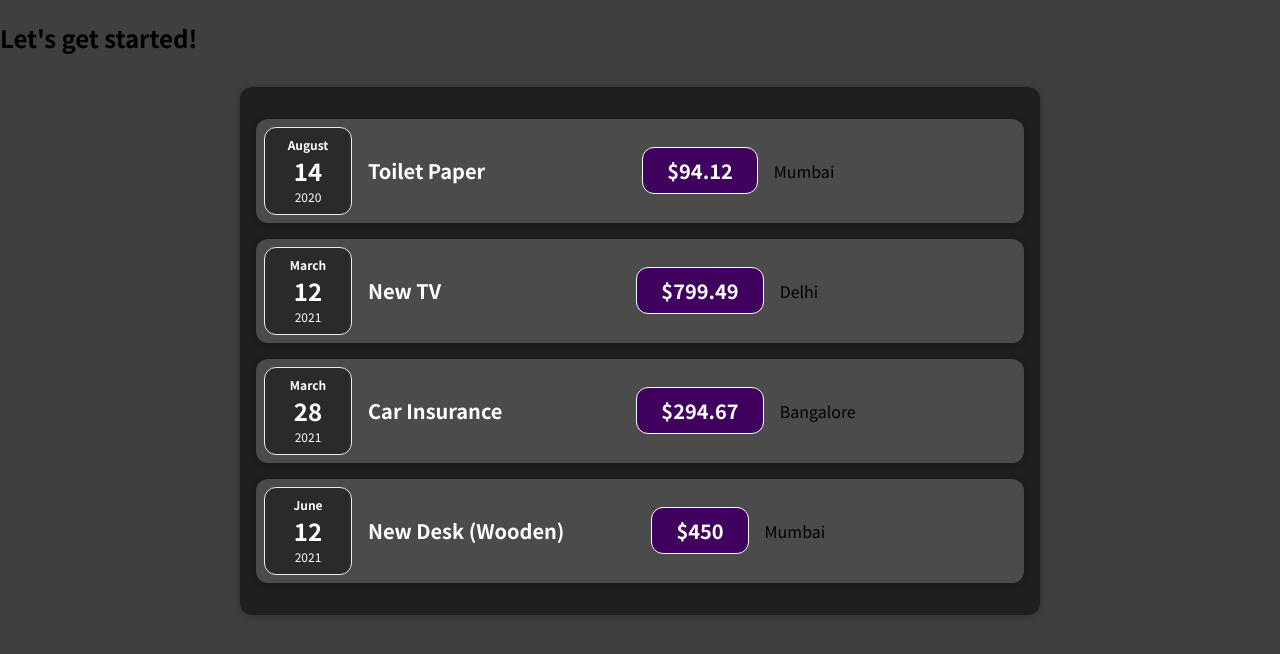
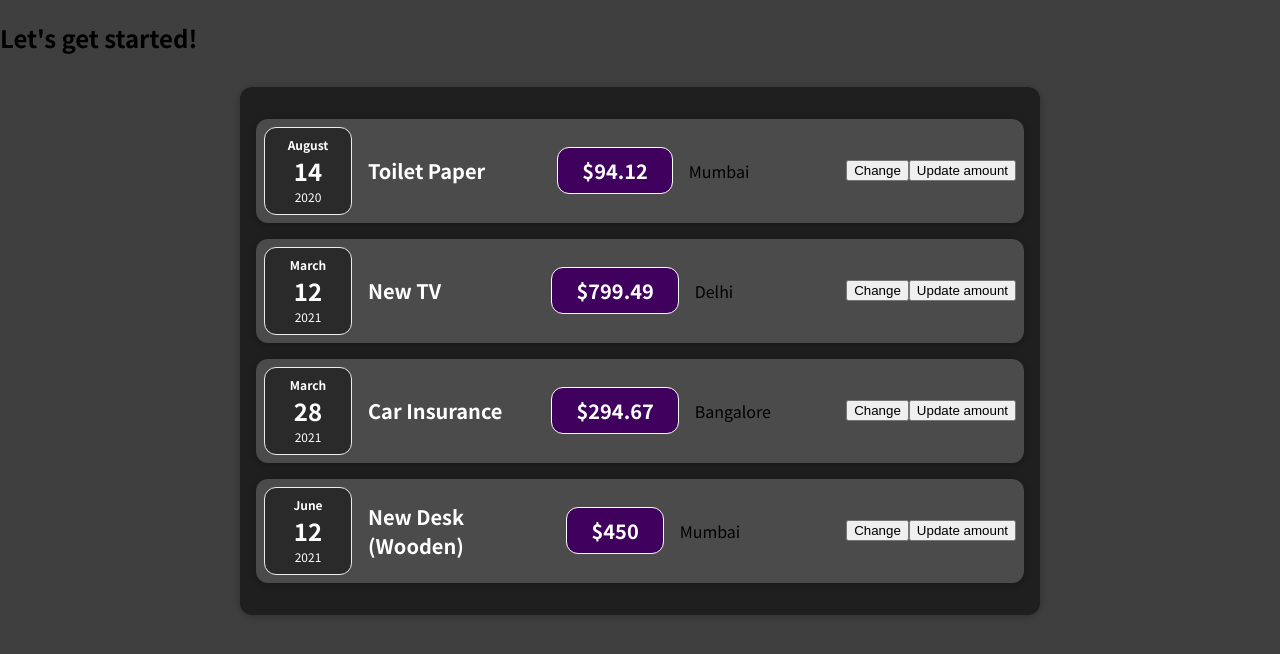
Before and after one commit to pranav2805/ReactJs, a React (Create React App) app: page / in a window 1280 px wide. Shown: the top 654 px of the page. Built offline with nearby package versions, Linux system fonts and the light colour scheme.

Commit message:
Manipulating the DOM - React States

```diff
--- a/src/components/Expenses/ExpenseItem.js
+++ b/src/components/Expenses/ExpenseItem.js
@@ -1,3 +1,5 @@
+import React, { useState } from "react";
+
 import ExpenseDate from "./ExpenseDate";
 import ExpenseDetails from "./ExpenseDetails";
 import Card from "../UI/Card";
@@ -8,14 +10,34 @@
   const day = props.date.toLocaleString("en-US", { day: "2-digit" });
   const year = props.date.getFullYear();
 
+  // function clickHandler(id) {
+  //   // console.log(id);
+  //   const child = document.getElementById(id);
+  //   console.log(child);
+  //   child.parentElement.removeChild(child);
+  //   console.log("Deletion was successful");
+  // }
+
+  const [title, setTitle] = useState(props.title);
+
+  function clickHandler() {
+    setTitle("Updated!!!");
+    console.log(title);
+  }
+
+  const [amount, setAmount] = useState(props.amount);
+
+  function amountUpdateHandler() {
+    setAmount(amount + 100);
+    console.log("amount updated!!");
+  }
+
   return (
     <Card className="expense-item">
       <ExpenseDate date={props.date} />
-      <ExpenseDetails
-        amount={props.amount}
-        location={props.location}
-        title={props.title}
-      />
+      <ExpenseDetails amount={amount} location={props.location} title={title} />
+      <button onClick={clickHandler}>Change</button>
+      <button onClick={amountUpdateHandler}>Update amount</button>
     </Card>
   );
 };
--- a/src/components/Expenses/Expenses.js
+++ b/src/components/Expenses/Expenses.js
@@ -8,6 +8,7 @@
       {props.items.map((item) => {
         return (
           <ExpenseItem
+            // id={item.id}
             title={item.title}
             amount={item.amount}
             date={item.date}
```
